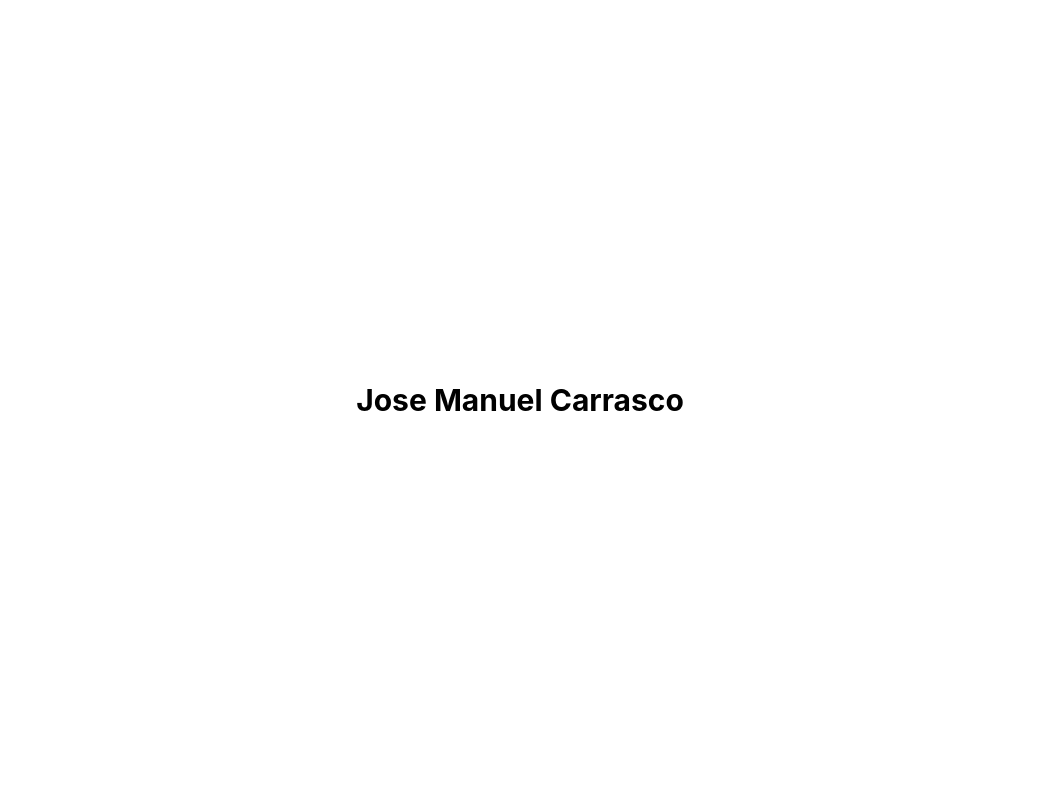
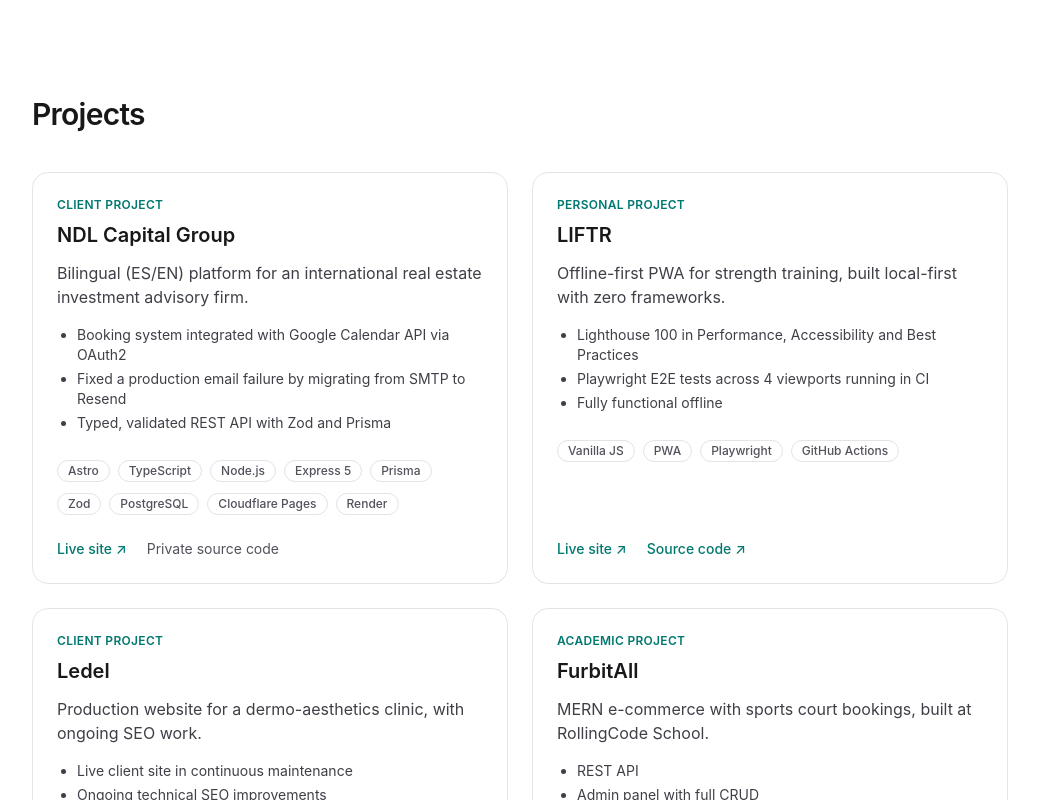
Before and after one commit to jmanuel3/portfolio, a React (Vite) app: page / in a window 1280 px wide. Shown: the top 800 px of the page, without its empty margins (120-1159 px from the left). Built offline with nearby package versions, Linux system fonts and the light colour scheme.

Commit message:
feat: add projects section with shared UI components (#3)

```diff
--- a/src/App.tsx
+++ b/src/App.tsx
@@ -1,9 +1,11 @@
-function App() {
+import { ProjectsSection } from './features/projects/ProjectsSection';
+
+export function App() {
   return (
-    <main className="grid min-h-screen place-items-center">
-      <h1 className="text-3xl font-bold">Jose Manuel Carrasco</h1>
+    <main>
+      {/* Temporary page heading until the Hero section lands */}
+      <h1 className="sr-only">Jose Manuel Carrasco — Full-Stack Developer</h1>
+      <ProjectsSection />
     </main>
   );
 }
-
-export default App;
--- /dev/null
+++ b/src/components/ui/ExternalLink.tsx
@@ -0,0 +1,22 @@
+import type { ReactNode } from 'react';
+
+interface ExternalLinkProps {
+  href: string;
+  children: ReactNode;
+}
+
+export function ExternalLink({ href, children }: ExternalLinkProps) {
+  return (
+    <a
+      href={href}
+      target="_blank"
+      // noopener: the new tab can't control this page; noreferrer: don't leak the URL
+      rel="noopener noreferrer"
+      className="font-medium text-accent underline-offset-4 hover:underline"
+    >
+      {children}
+      <span aria-hidden="true"> ↗</span>
+      <span className="sr-only"> (opens in a new tab)</span>
+    </a>
+  );
+}
--- /dev/null
+++ b/src/components/ui/Section.tsx
@@ -0,0 +1,27 @@
+import type { ReactNode } from 'react';
+
+interface SectionProps {
+  id: string;
+  title: string;
+  children: ReactNode;
+}
+
+export function Section({ id, title, children }: SectionProps) {
+  const headingId = `${id}-heading`;
+
+  return (
+    <section
+      id={id}
+      aria-labelledby={headingId}
+      className="mx-auto max-w-5xl px-4 py-16 sm:px-6 sm:py-24"
+    >
+      <h2
+        id={headingId}
+        className="mb-10 text-2xl font-semibold tracking-tight text-zinc-900 sm:text-3xl dark:text-zinc-50"
+      >
+        {title}
+      </h2>
+      {children}
+    </section>
+  );
+}
--- /dev/null
+++ b/src/components/ui/Tag.tsx
@@ -0,0 +1,11 @@
+interface TagProps {
+  children: string;
+}
+
+export function Tag({ children }: TagProps) {
+  return (
+    <span className="inline-block rounded-full border border-zinc-200 px-2.5 py-0.5 text-xs font-medium text-zinc-600 dark:border-zinc-800 dark:text-zinc-400">
+      {children}
+    </span>
+  );
+}
--- /dev/null
+++ b/src/features/projects/ProjectCard.tsx
@@ -0,0 +1,65 @@
+import { ExternalLink } from '../../components/ui/ExternalLink';
+import { Tag } from '../../components/ui/Tag';
+import type { Project, ProjectKind } from './project.types';
+
+const KIND_LABELS: Record<ProjectKind, string> = {
+  client: 'Client project',
+  personal: 'Personal project',
+  academic: 'Academic project',
+};
+
+interface ProjectCardProps {
+  project: Project;
+}
+
+export function ProjectCard({ project }: ProjectCardProps) {
+  const { name, kind, summary, highlights, stack, liveUrl, repositories } =
+    project;
+
+  return (
+    <article className="flex h-full flex-col rounded-2xl border border-zinc-200 p-6 transition-colors hover:border-zinc-300 dark:border-zinc-800 dark:hover:border-zinc-700">
+      <p className="text-xs font-semibold tracking-wide text-accent uppercase">
+        {KIND_LABELS[kind]}
+      </p>
+      <h3 className="mt-2 text-xl font-semibold text-zinc-900 dark:text-zinc-50">
+        {name}
+      </h3>
+      <p className="mt-3">{summary}</p>
+
+      <ul className="mt-4 list-disc space-y-1 pl-5 text-sm">
+        {highlights.map((highlight) => (
+          <li key={highlight}>{highlight}</li>
+        ))}
+      </ul>
+
+      <ul aria-label="Tech stack" className="mt-6 flex flex-wrap gap-2">
+        {stack.map((tech) => (
+          <li key={tech}>
+            <Tag>{tech}</Tag>
+          </li>
+        ))}
+      </ul>
+
+      {/* mt-auto pins the links to the bottom so cards in a row align */}
+      <div className="mt-auto flex flex-wrap gap-x-5 gap-y-2 pt-6 text-sm">
+        {liveUrl && (
+          <ExternalLink href={liveUrl}>
+            Live site<span className="sr-only"> of {name}</span>
+          </ExternalLink>
+        )}
+        {repositories.length > 0 ? (
+          repositories.map((repo) => (
+            <ExternalLink key={repo.url} href={repo.url}>
+              {repo.label === 'Source' ? 'Source code' : `${repo.label} code`}
+              <span className="sr-only"> of {name}</span>
+            </ExternalLink>
+          ))
+        ) : (
+          <span className="text-zinc-600 dark:text-zinc-400">
+            Private source code
+          </span>
+        )}
+      </div>
+    </article>
+  );
+}
--- /dev/null
+++ b/src/features/projects/ProjectsSection.tsx
@@ -0,0 +1,17 @@
+import { Section } from '../../components/ui/Section';
+import { ProjectCard } from './ProjectCard';
+import { projects } from './projects.data';
+
+export function ProjectsSection() {
+  return (
+    <Section id="projects" title="Projects">
+      <ul className="grid gap-6 md:grid-cols-2">
+        {projects.map((project) => (
+          <li key={project.slug}>
+            <ProjectCard project={project} />
+          </li>
+        ))}
+      </ul>
+    </Section>
+  );
+}
--- a/src/index.css
+++ b/src/index.css
@@ -1 +1,27 @@
 @import 'tailwindcss';
+
+@theme inline {
+  --color-accent: var(--accent);
+}
+
+:root {
+  --accent: var(--color-teal-700);
+  color-scheme: light dark;
+}
+
+@media (prefers-color-scheme: dark) {
+  :root {
+    --accent: var(--color-teal-400);
+  }
+}
+
+@layer base {
+  body {
+    @apply bg-white text-zinc-700 antialiased dark:bg-zinc-950 dark:text-zinc-300;
+  }
+
+  :focus-visible {
+    outline: 2px solid var(--accent);
+    outline-offset: 2px;
+  }
+}
--- a/src/main.tsx
+++ b/src/main.tsx
@@ -1,7 +1,7 @@
 import { StrictMode } from 'react';
 import { createRoot } from 'react-dom/client';
 import './index.css';
-import App from './App.tsx';
+import { App } from './App.tsx';
 
 createRoot(document.getElementById('root')!).render(
   <StrictMode>
```
